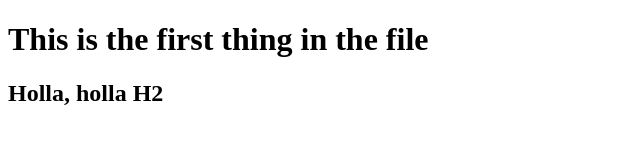
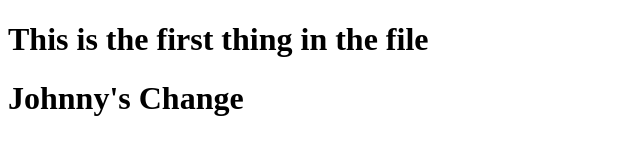
Before and after one commit to petersenn4296/warmup2, a website: page index.html in a window 1280 px wide. Shown: the whole page, without its empty margins (0-640 px from the left). Drawn offline with Linux system fonts and the light colour scheme.

Commit message:
Changes made by Johnny

```diff
--- a/index.html
+++ b/index.html
@@ -2,7 +2,7 @@
 <html lang="en" dir="ltr">
   <head>
     <meta charset="utf-8">
-    <title>Peter's Parsimonious Project</title>
+    <title></title>
   </head>
   <body>
 
@@ -10,8 +10,7 @@
 
 
     <h1>This is the first thing in the file</h1>
-    <h2>Holla, holla H2<h2>
-
+<h1>Johnny's Change</h1>
 
 
   </body>
```
